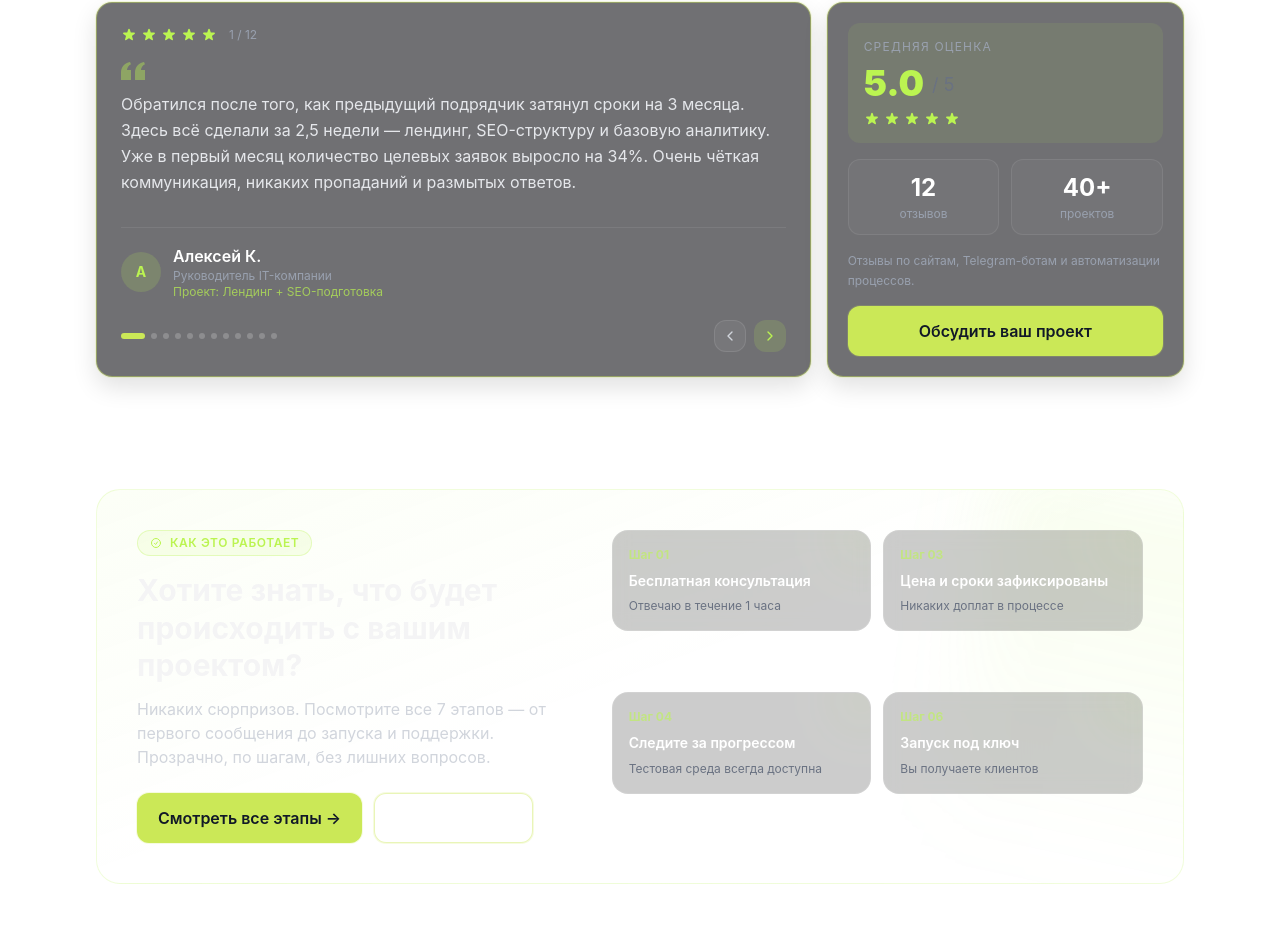
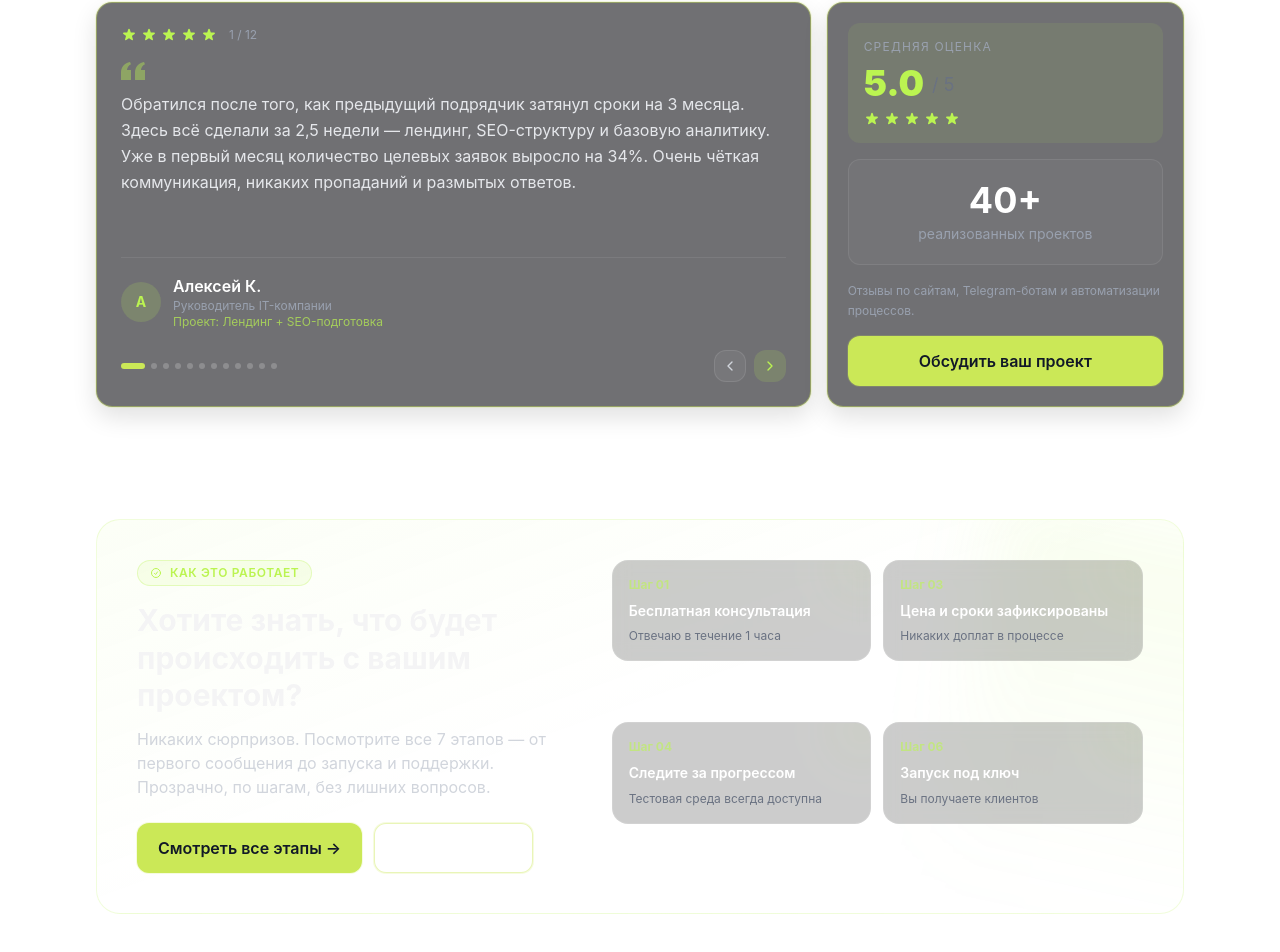
Before and after one commit to Pipata246/nerdServ, a Next.js app: page / in a window 1280 px wide. Shown: the part 2640-3592 px from the top of the page. Built offline with nearby package versions, Linux system fonts and the light colour scheme.

Commit message:
доработана вкладка отзывов

```diff
--- a/src/app/page.tsx
+++ b/src/app/page.tsx
@@ -200,15 +200,9 @@ export default function HomePage() {
                 </div>
               </div>
               {/* Stats */}
-              <div className="grid grid-cols-2 gap-3">
-                <div className="rounded-xl border border-white/8 bg-white/3 p-3 text-center">
-                  <p className="text-2xl font-bold text-white">12</p>
-                  <p className="mt-0.5 text-xs text-gray-400">отзывов</p>
-                </div>
-                <div className="rounded-xl border border-white/8 bg-white/3 p-3 text-center">
-                  <p className="text-2xl font-bold text-white">40+</p>
-                  <p className="mt-0.5 text-xs text-gray-400">проектов</p>
-                </div>
+              <div className="rounded-xl border border-white/8 bg-white/3 p-5 text-center">
+                <p className="text-4xl font-bold text-white">40+</p>
+                <p className="mt-1 text-sm text-gray-400">реализованных проектов</p>
               </div>
               <p className="text-xs leading-relaxed text-gray-400">
                 Отзывы по сайтам, Telegram-ботам и автоматизации процессов.
```
